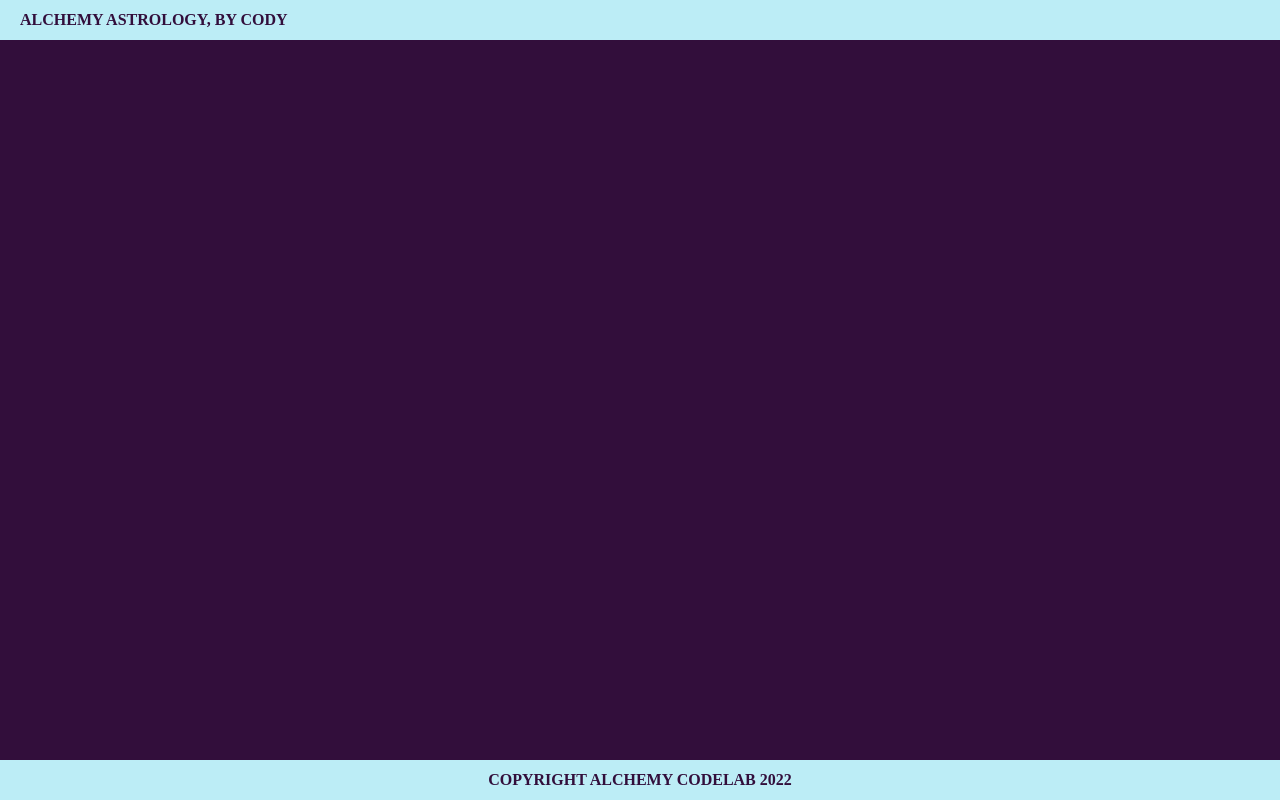
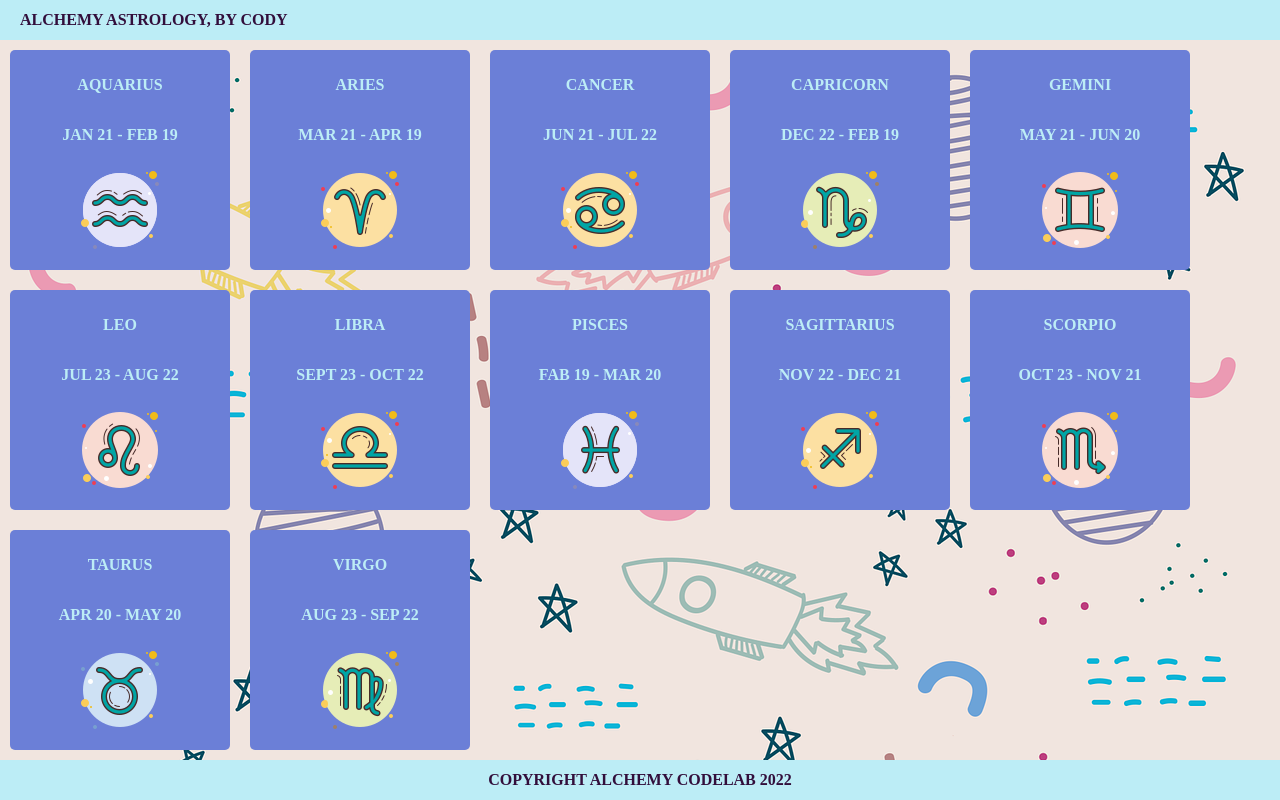
Before and after one commit to Cody-Wise/zodiac-react, a React (Create React App) app: page / in a window 1280 px wide. Built offline with nearby package versions, Linux system fonts and the light colour scheme; a web font is replaced by a local one.

Commit message:
Finished Zodiac Render and Append

```diff
--- a/src/App.js
+++ b/src/App.js
@@ -2,7 +2,7 @@ import './App.css';
 import Header from './Header/Header.js';
 import Footer from './Footer/Footer.js';
 import Main from './Main/Main.js';
-import { zodiac } from './data';
+import { zodiacs } from './data.js';
 
 
 function App() {
@@ -10,9 +10,10 @@ function App() {
     <div className="App">
       <Header
         name='Cody'/>
-      {/* import and use the Header. Main, and Footer components here */}
-      {/* the Header component needs a string passed in as the `name` prop */}
-      {/* the Footer component needs a year passed in as the `year` prop */}
+
+      <Main
+        zodiacs = {zodiacs}/>
+
       <Footer
         year='2022'
       />
--- a/src/Main/Main.js
+++ b/src/Main/Main.js
@@ -1,10 +1,20 @@
 import React from 'react';
 import backgroundImg from '../background.png';
 import './Main.css';
+import ZodiacCard from '../ZodiacCard/ZodiacCard.js';
 
-export default function Main() {
+export default function Main({ zodiacs }) {
   return (
     <main style={{ backgroundImage: `url(${backgroundImg})` }}>
+
+
+      {
+        zodiacs.map((zodiac) =>
+          <ZodiacCard
+            key={zodiacs.name}
+            zodiac={zodiac} />
+        )
+      }
       {/* import the ZodiacCard component */}
       {/* get the zodiac array from props */}
       {/* for each item in the `zodiacs` array props, render a ZodiacCard component, passing in the name and the dates as props to the ZodiacCard component */}
--- a/src/ZodiacCard/ZodiacCard.js
+++ b/src/ZodiacCard/ZodiacCard.js
@@ -1,5 +1,12 @@
 import './ZodiacCard.css';
 
-export default function ZodiacCard() {
-  {/* in this component,  use the `name` and `dates` props to render the name and dates of the sign, as well as load the correct image  from the public directory */}
+export default function ZodiacCard({ zodiac }) {
+  return (
+    <div className='zodiac-card'>
+      <p className='name'> {zodiac.name}</p>
+      <p className='name'> {zodiac.dates}</p>
+      <img src={`images/${zodiac.name}.png`}/>
+    </div>
+  );
+
 }
--- a/src/data.js
+++ b/src/data.js
@@ -1,4 +1,4 @@
-export const zodiac = [
+export const zodiacs = [
   {
     name: 'aquarius',
     dates: 'Jan 21 - Feb 19',
```
